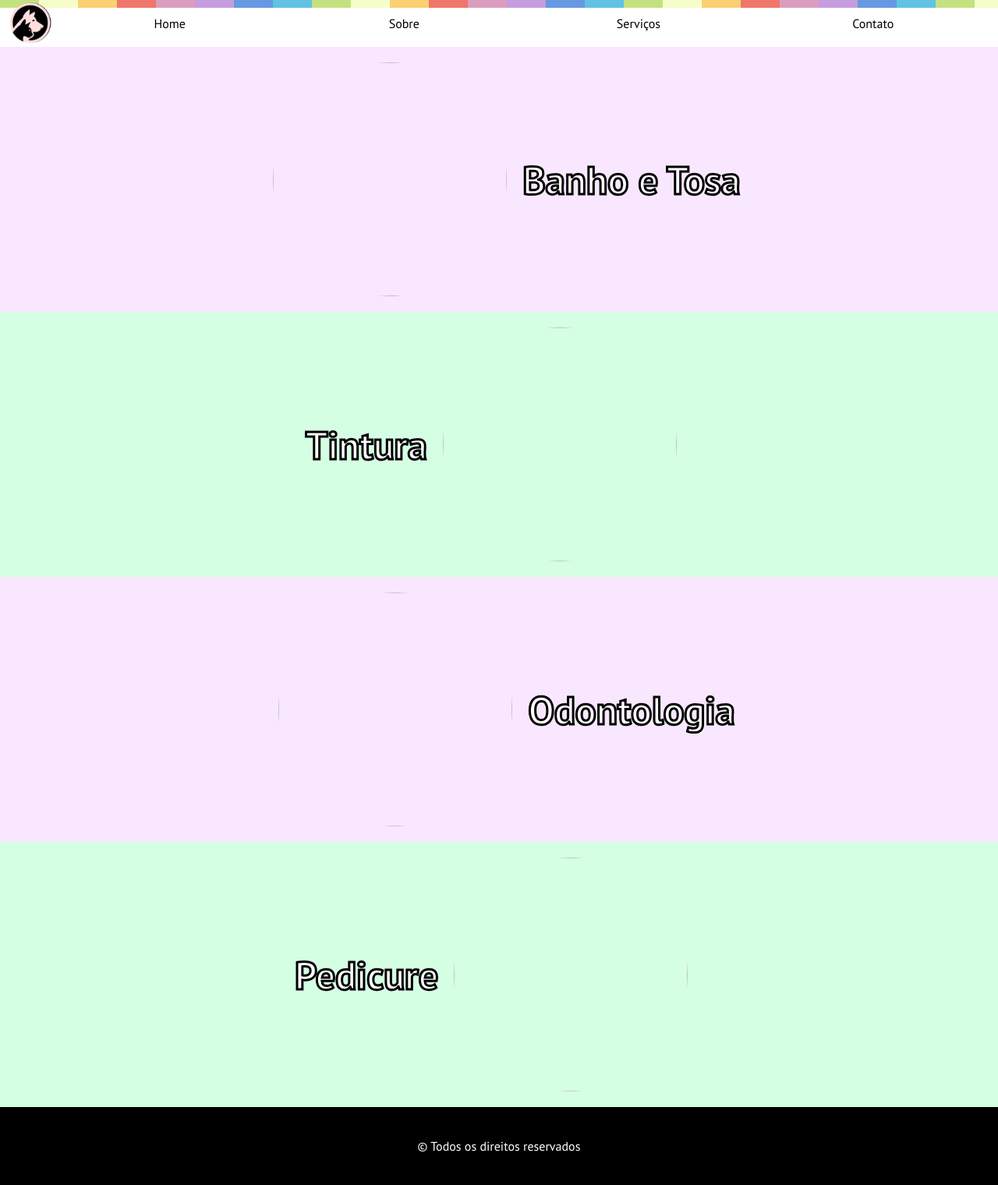
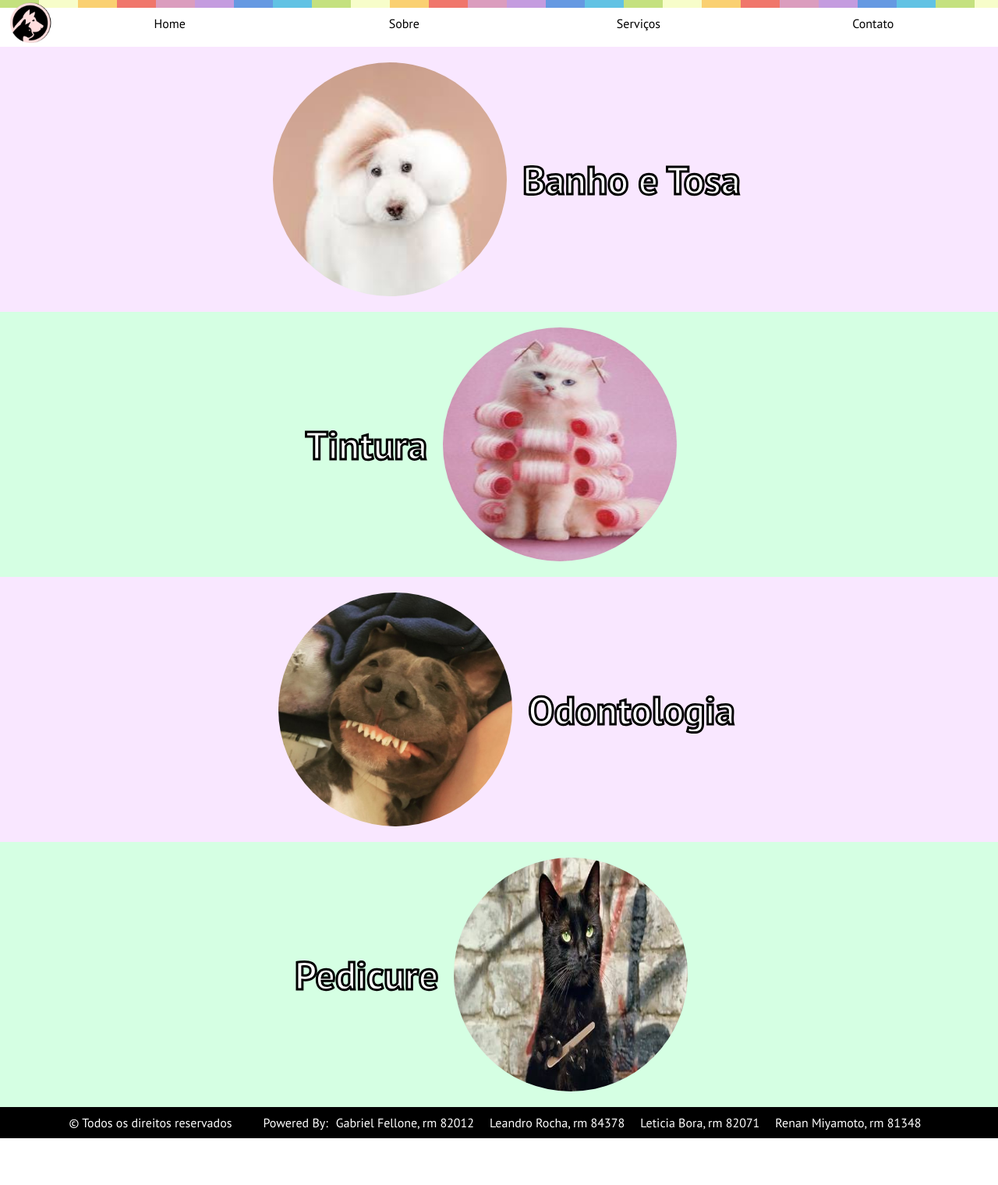
Before and after one commit to StoneHg/opt-sass, a plain HTML site: page pages/servicos.html in a window 1280 px wide. Shown: the whole page at 78% size. After the commit the page ends 1460 px from the top, so only its background shows below. Drawn offline with nearby package versions, Linux system fonts and the light colour scheme; files that its build step writes are made by us from their sources; files whose address does not match are found by name.

Commit message:
ajuste nomes

```diff
--- a/pages/servicos.html
+++ b/pages/servicos.html
@@ -2,7 +2,7 @@
 <html>
 <head>
 	<title>Serviços</title>
-  <link rel="stylesheet" href="./css/style.css">
+  <link rel="stylesheet" href="../css/style.css">
   <link href="https://fonts.googleapis.com/css2?family=PT+Sans:wght@400;700&display=swap" rel="stylesheet">
   <link href="https://fonts.googleapis.com/css2?family=Sacramento&display=swap" rel="stylesheet">
 </head>
@@ -10,7 +10,7 @@
   <header>
     <div class="logo"></div>
     <div class="navbar">
-      <div class="navbar-item"><a href="./index.html">Home</a></div>
+      <div class="navbar-item"><a href="../index.html">Home</a></div>
       <div class="navbar-item"><a href="./sobre.html">Sobre</a></div>
       <div class="navbar-item"><a href="./servicos.html">Serviços</a></div>
       <div class="navbar-item"><a href="./contato.html">Contato</a></div>
@@ -19,24 +19,31 @@
 	<div id="conteudo-servicos">
     <div class="servicos">
       Banho e Tosa
-      <img src="./img/dogGroom.jpeg" />
+      <img src="../img/dogGroom.jpeg" />
     </div>
     <div class="servicos">
       Tintura
-      <img src="./img/catGroom.jpg" />
+      <img src="../img/catGroom.jpg" />
     </div>
     <div class="servicos">
       Odontologia
-      <img src="./img/dogTeeth.jpg" />
+      <img src="../img/dogTeeth.jpg" />
     </div>
     <div class="servicos">
       Pedicure
-      <img src="./img/catNail.jpg" />
+      <img src="../img/catNail.jpg" />
     </div>
 
-  <div class="footer">
-    &#169;
-    Todos os direitos reservados
-  </div>
+    <div class="footer">
+      &#169;
+      Todos os direitos reservados
+      <ul class="powered">
+        Powered By:
+        <li>Gabriel Fellone, rm 82012</li>
+        <li>Leandro Rocha, rm 84378</li>
+        <li>Leticia Bora, rm 82071</li>
+        <li>Renan Miyamoto, rm 81348</li>
+      </ul>
+    </div>
 </body>
 </html>
--- a/sass/style.scss
+++ b/sass/style.scss
@@ -288,10 +288,18 @@ header {
 
 .footer {
   background-color: #000;
-  height: 100px;
+  height: fit-content;
   width: 100%;
   color: #FFF;
   display: flex;
   align-items: center;
   justify-content: center;
+  .powered {
+    display: flex;
+    align-items: center;
+    li {
+      list-style: none;
+      padding: 10px;
+    }
+  }
 }
```
Also changed, not shown: index.html (+10 -3 lines), pages/contato.html (+10 -3 lines), pages/sobre.html (+11 -4 lines), css/style.css, 1 other file.
